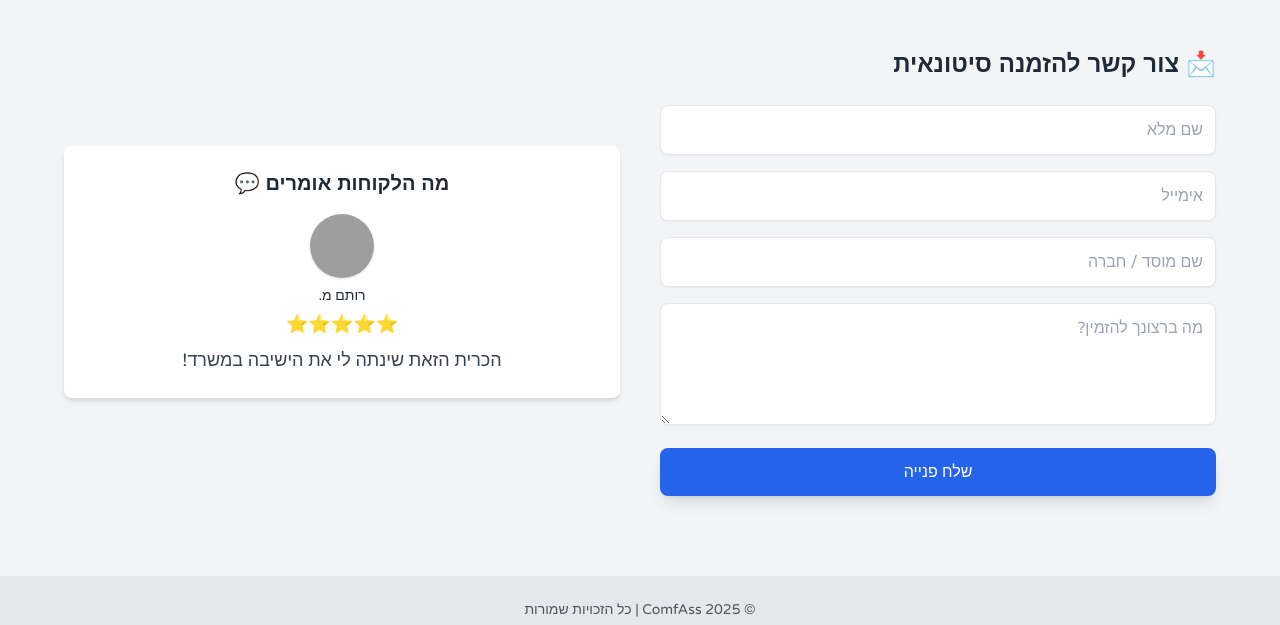
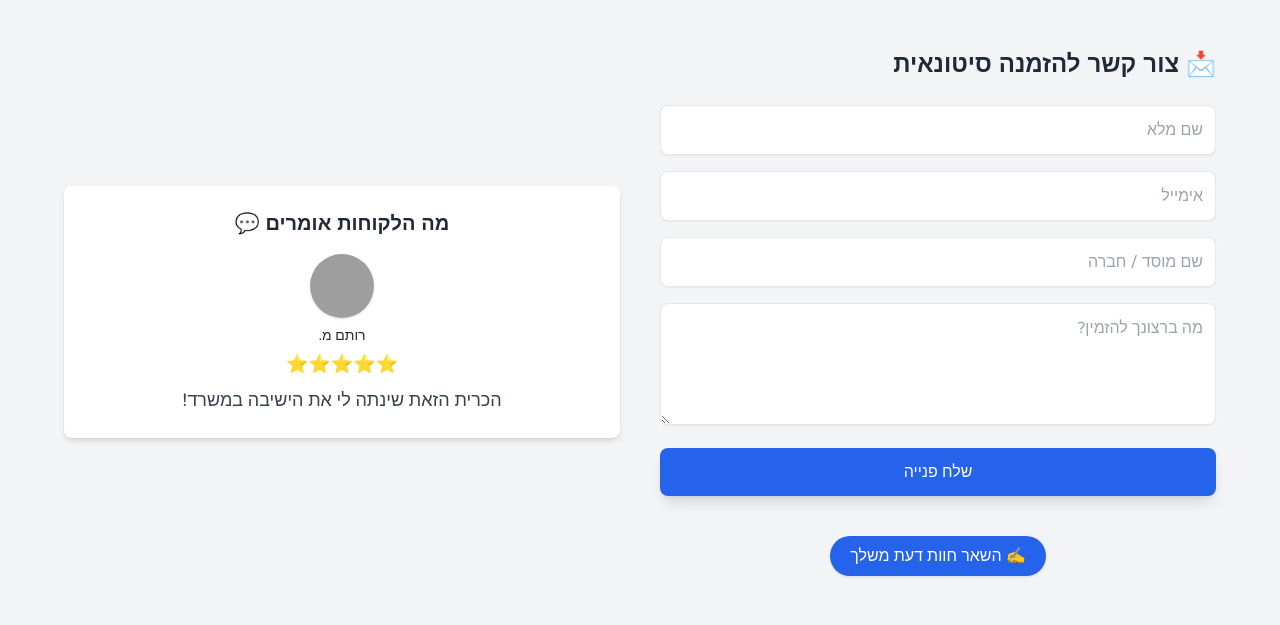
Before and after one commit to Comfass/comfass, a plain HTML site: page index.html in a window 1280 px wide. Shown: the part 2243-2868 px from the top of the page. Drawn offline with nearby package versions, Linux system fonts and the light colour scheme; grey boxes are pictures that could not be loaded.

Commit message:
Update index.html

```diff
--- a/index.html
+++ b/index.html
@@ -152,7 +152,7 @@
     <!-- טופס יצירת קשר -->
     <div>
       <h2 class="text-2xl font-bold mb-6 text-center md:text-right">📩 צור קשר להזמנה סיטונאית</h2>
-      <form id="contact-form" action="https://formspree.io/f/xgvyrwrd" method="POST" onsubmit="return handleSubmit(event)" class="space-y-4 text-right">
+      <form id="contact-form" action="https://formspree.io/f/MY-ID" method="POST" onsubmit="return handleSubmit(event)" class="space-y-4 text-right">
         <input type="text" name="name" placeholder="שם מלא" required class="w-full border p-3 rounded-lg shadow-sm" />
         <input type="email" name="email" placeholder="אימייל" required class="w-full border p-3 rounded-lg shadow-sm" />
         <input type="text" name="company" placeholder="שם מוסד / חברה" class="w-full border p-3 rounded-lg shadow-sm" />
@@ -161,6 +161,13 @@
       </form>
       <div id="thank-you" class="hidden text-center mt-6 text-green-600 font-bold text-lg">
         ✅ תודה! פנייתך התקבלה ונחזור אליך בהקדם 🙏
+      </div>
+
+      <!-- כפתור להשארת תגובה -->
+      <div class="mt-10 text-center">
+        <a href="https://formspree.io/f/MY-ID" target="_blank" class="inline-block bg-blue-600 hover:bg-blue-700 text-white py-2 px-5 rounded-full transition-all duration-300 shadow">
+          ✍️ השאר חוות דעת משלך
+        </a>
       </div>
     </div>
 
@@ -206,6 +213,7 @@
     }, 500);
   }, 5000);
 </script>
+
 
 
   <footer class="bg-gray-200 py-6 text-center text-sm text-gray-600" data-aos="fade-in">
```
